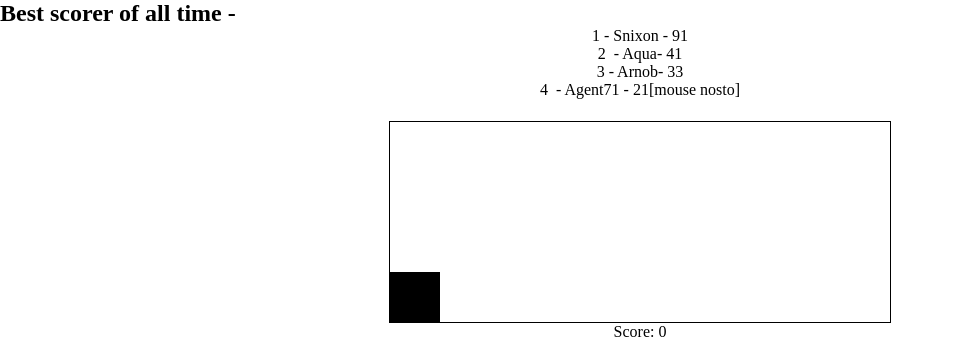
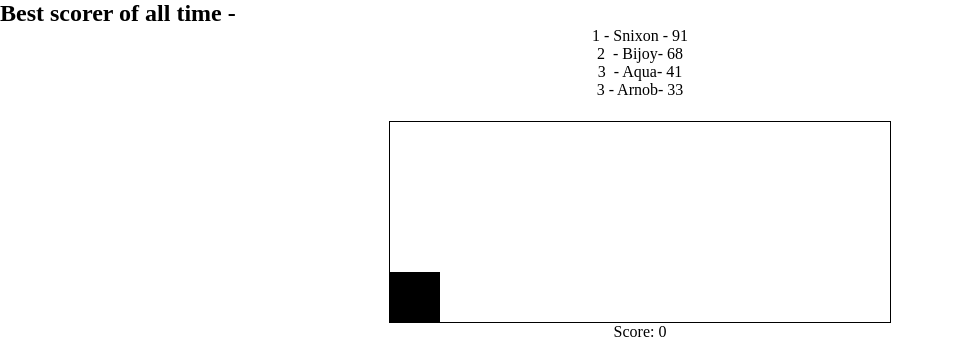
Before and after one commit to Arnob17/Epic-Dino, a plain HTML site: page index.html in a window 1280 px wide. Shown: the top 339 px of the page, without its empty margins (0-954 px from the left). Drawn offline with Linux system fonts and the light colour scheme; grey boxes are pictures that could not be loaded.

Commit message:
Update index.html

```diff
--- a/index.html
+++ b/index.html
@@ -9,7 +9,7 @@
 </head>
 <body>
     <div class="Scorar">
-        <h2>Best scorer of all time - </h2><p>1 - Snixon - 91<br>2 &nbsp;- Aqua- 41<br>3 - Arnob- 33<br>4 &nbsp;- Agent71 - 21[mouse nosto]</p><h3><br></h3>
+        <h2>Best scorer of all time - </h2><p>1 - Snixon - 91<br>2 &nbsp;- Bijoy- 68<br>3 &nbsp;- Aqua- 41<br>3 - Arnob- 33<br></p><h3><br></h3>
     </div>
     <div class="game">
         <div id="character"></div>
```
